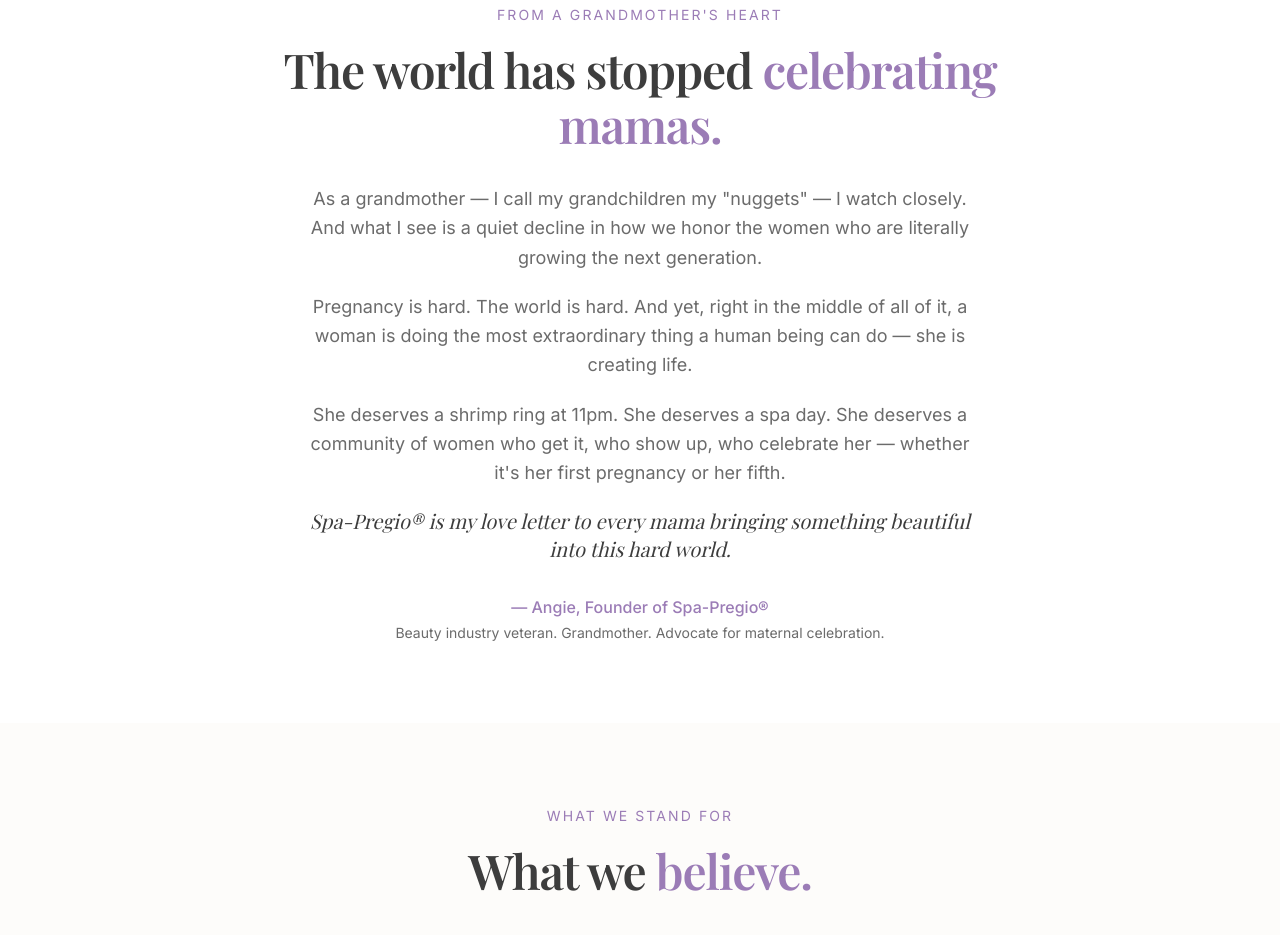
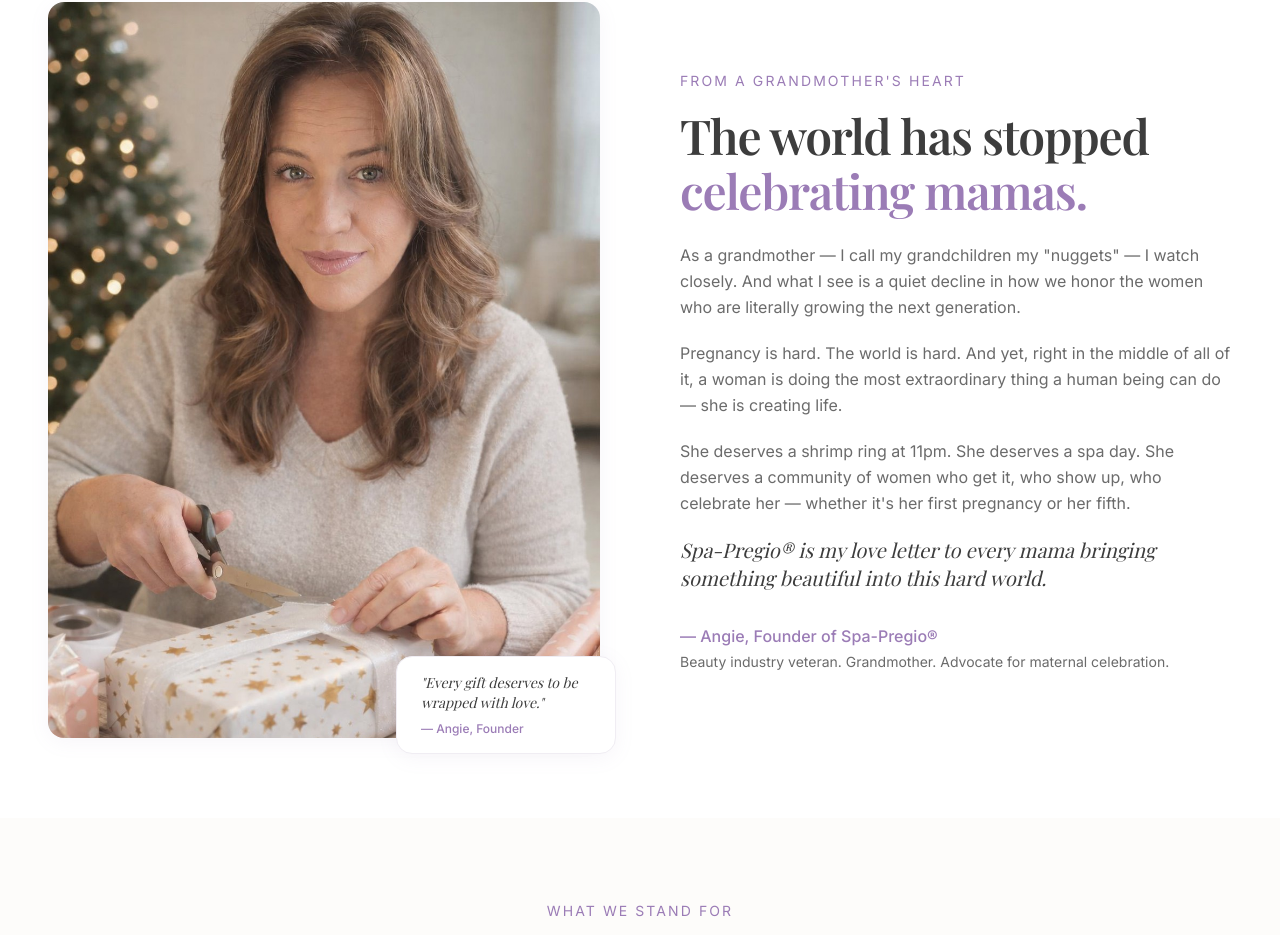
Before and after one commit to Spa-Pregio/spa-pregio-website, a React (Vite) app: page /about in a window 1280 px wide. Shown: the part 1863-2798 px from the top of the page. Built offline with nearby package versions, Linux system fonts and the light colour scheme.

Commit message:
Update About.tsx

```diff
--- a/src/pages/About.tsx
+++ b/src/pages/About.tsx
@@ -97,12 +97,25 @@ export default function About() {
 
       {/* Grandma Section */}
       <section className="w-full py-16 lg:py-20 bg-white">
-        <div className="max-w-4xl mx-auto px-6 lg:px-12 text-center">
+        <div className="max-w-7xl mx-auto px-6 lg:px-12">
+          <div className="grid lg:grid-cols-2 gap-12 lg:gap-20 items-center">
+            {/* Photo */}
+            <div className="relative">
+              <div className="aspect-[3/4] rounded-2xl overflow-hidden shadow-elegant">
+                <img src="/images/angie_founder.jpeg" alt="Angie, Founder of Spa-Pregio®" className="w-full h-full object-cover object-top" />
+              </div>
+              <div className="absolute -bottom-4 -right-4 bg-white border border-spa-light rounded-2xl shadow-elegant px-6 py-4 max-w-[220px]">
+                <p className="font-serif text-sm text-spa-charcoal italic">"Every gift deserves to be wrapped with love."</p>
+                <p className="text-xs text-spa-purple mt-2 font-medium">— Angie, Founder</p>
+              </div>
+            </div>
+            {/* Text */}
+            <div>
               <span className="text-sm uppercase tracking-[0.15em] text-spa-purple">From a Grandmother's Heart</span>
               <h2 className="section-title mt-4">
                 The world has stopped <span className="text-spa-purple">celebrating mamas.</span>
               </h2>
-          <div className="mt-8 space-y-5 text-spa-gray leading-relaxed text-lg max-w-2xl mx-auto">
+              <div className="mt-6 space-y-5 text-spa-gray leading-relaxed">
                 <p>
                   As a grandmother — I call my grandchildren my "nuggets" — I watch closely. And what I see is a quiet decline in how we honor the women who are literally growing the next generation.
                 </p>
@@ -119,6 +132,8 @@ export default function About() {
               <div className="mt-8">
                 <p className="text-spa-purple font-medium">— Angie, Founder of Spa-Pregio®</p>
                 <p className="text-spa-gray text-sm mt-1">Beauty industry veteran. Grandmother. Advocate for maternal celebration.</p>
+              </div>
+            </div>
           </div>
         </div>
       </section>
```
Lines whose indentation alone changed are shown as unchanged.
